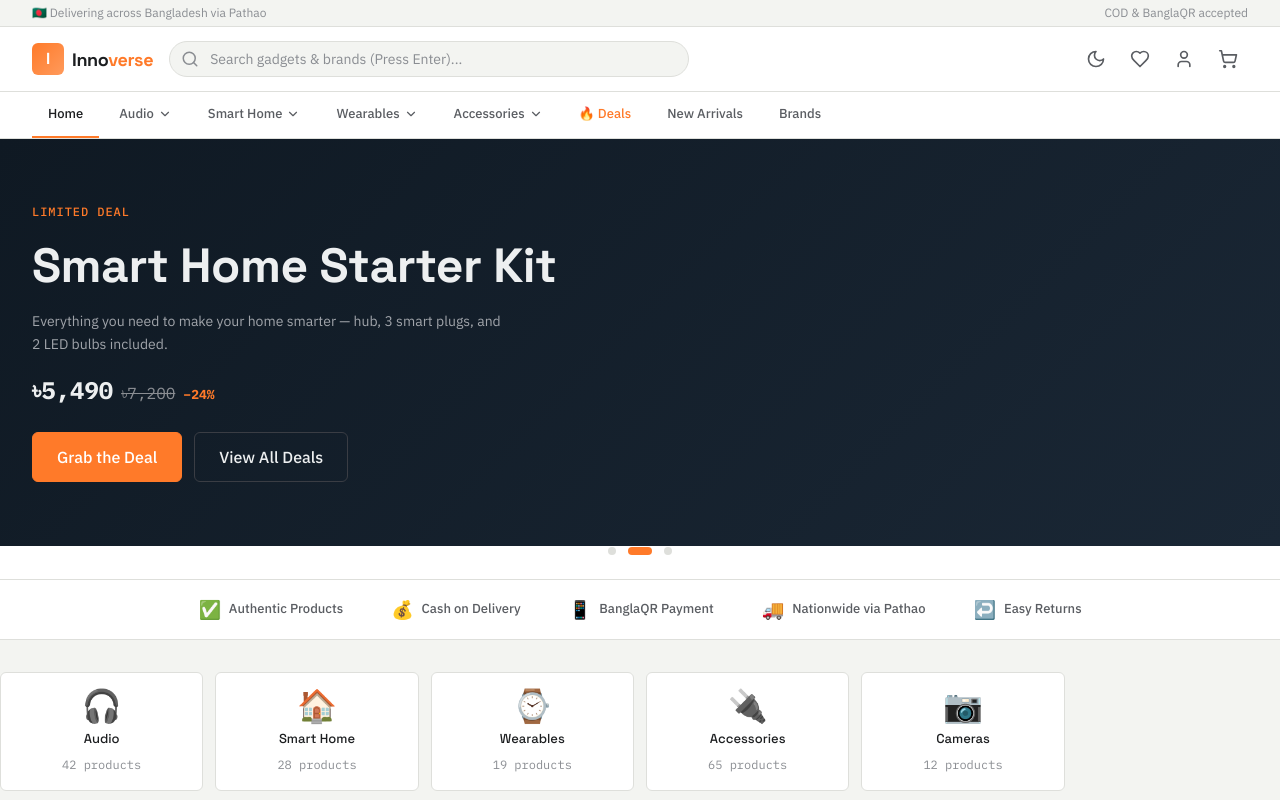
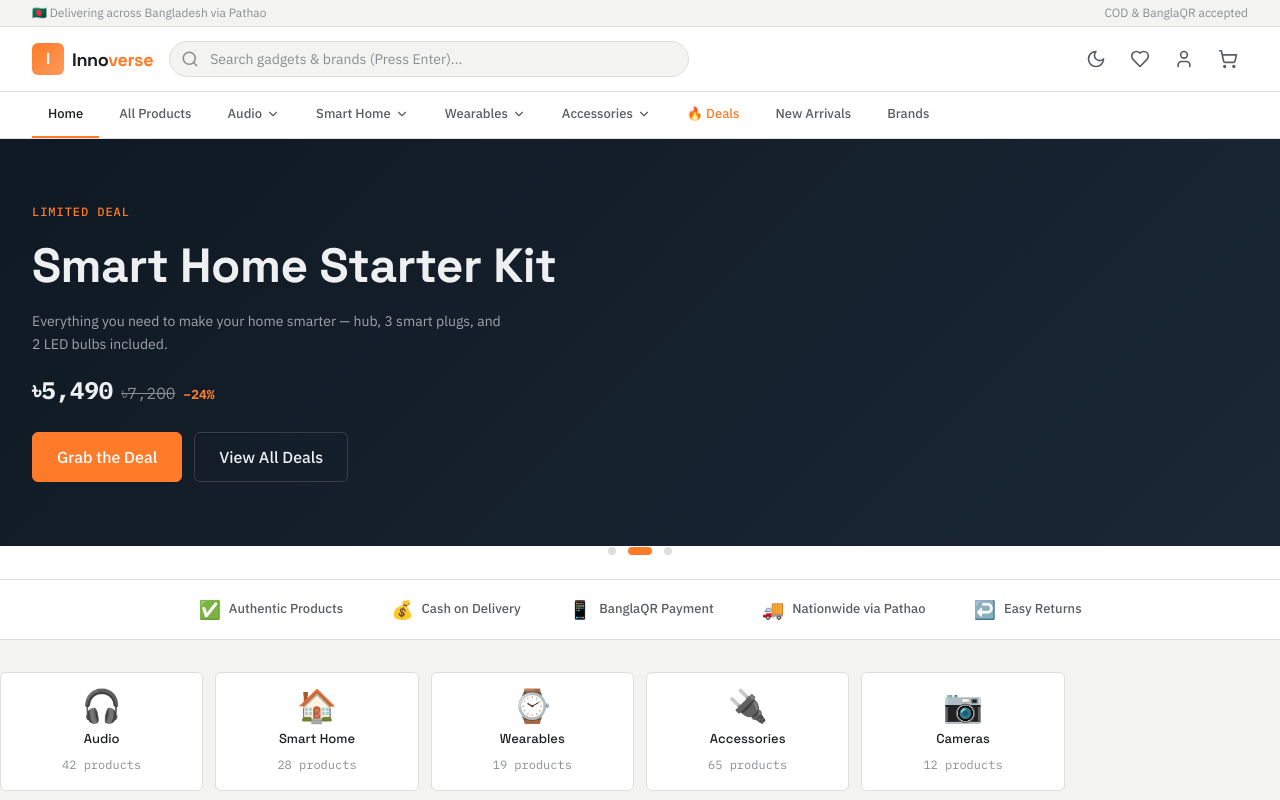
Before and after one commit to jahirul-pu/Innoverse-1.0, a Next.js app in the folder frontend/: page / in a window 1280 px wide. Shown: the top 800 px of the page. Built offline with nearby package versions, Linux system fonts and the light colour scheme; no server answers.

Commit message:
feat: add All Products navigation link to Header desktop and mobile views

```diff
--- a/frontend/components/storefront/Header/Header.tsx
+++ b/frontend/components/storefront/Header/Header.tsx
@@ -261,6 +261,9 @@
             <Link href="/" className={`${styles["header__nav-link"]} ${styles["header__nav-link--active"]}`}>
               Home
             </Link>
+            <Link href="/products" className={styles["header__nav-link"]}>
+              All Products
+            </Link>
             {categories.map((cat) => (
               <Link key={cat.name} href={cat.href} className={styles["header__nav-link"]}>
                 {cat.name}
@@ -332,6 +335,9 @@
           <Link href="/" className={styles["mobile-nav__link"]} onClick={() => setMobileNavOpen(false)}>
             Home
           </Link>
+          <Link href="/products" className={styles["mobile-nav__link"]} onClick={() => setMobileNavOpen(false)}>
+            All Products
+          </Link>
           {categories.map((cat) => (
             <Link
               key={cat.name}
```
